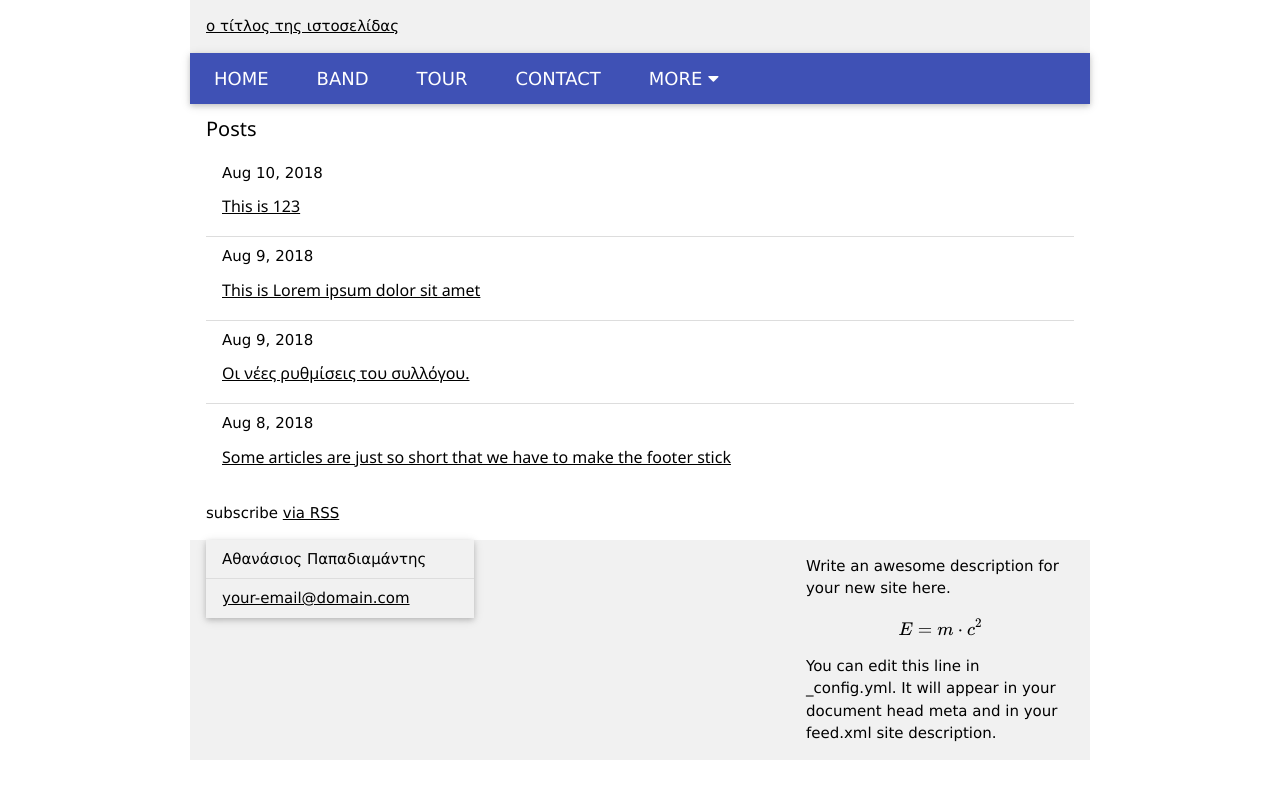
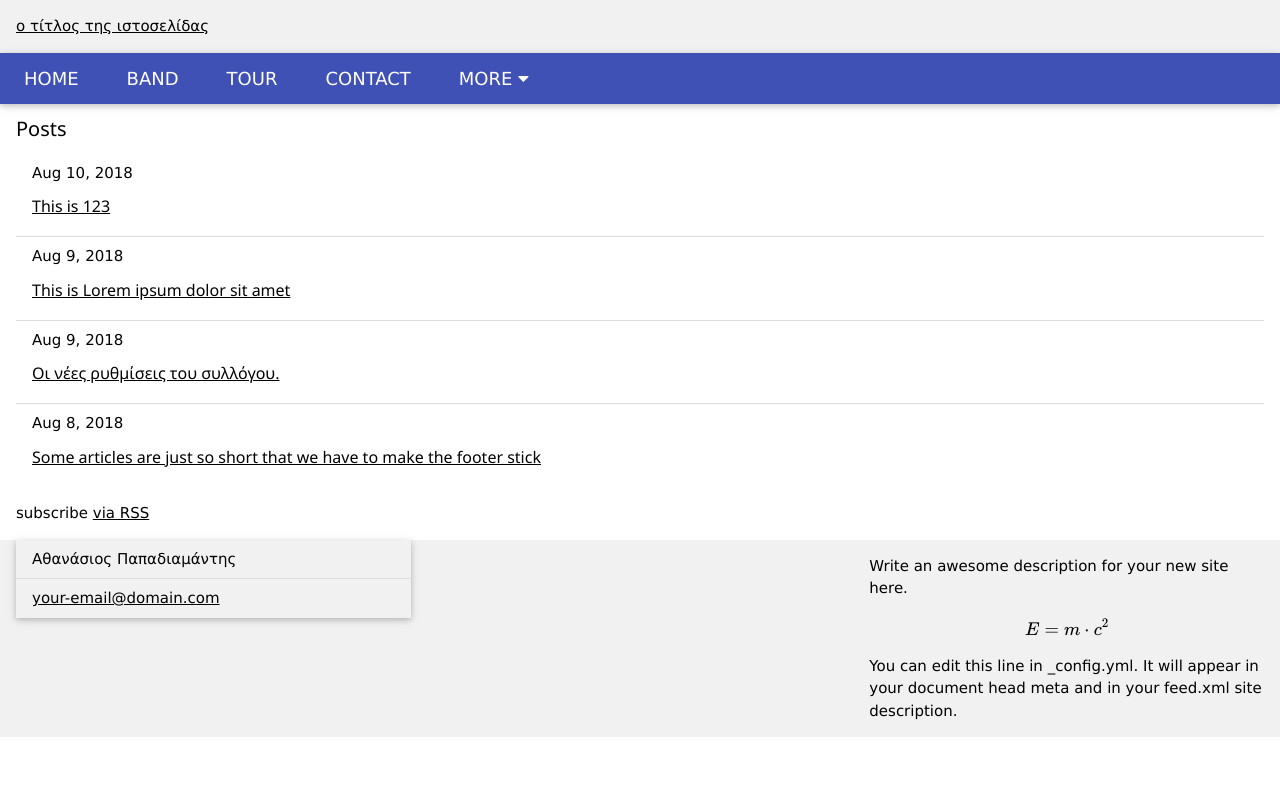
Before and after one commit to mrubyz/test, a Jekyll site: the page built from index.md, in a window 1280 px wide. Shown: the top 799 px of the page. Built offline with Jekyll 4.4.1, drawn with Linux system fonts in a browser that asks for light colours; formulas are drawn with MathJax 3.

Commit message:
Update main.scss

```diff
--- a/assets/main.scss
+++ b/assets/main.scss
@@ -3,7 +3,7 @@
 
 @charset "utf-8";
 
-body {
+.navmaxwidth {
   max-width: 900px;
   margin: 0 auto;
 }
```
